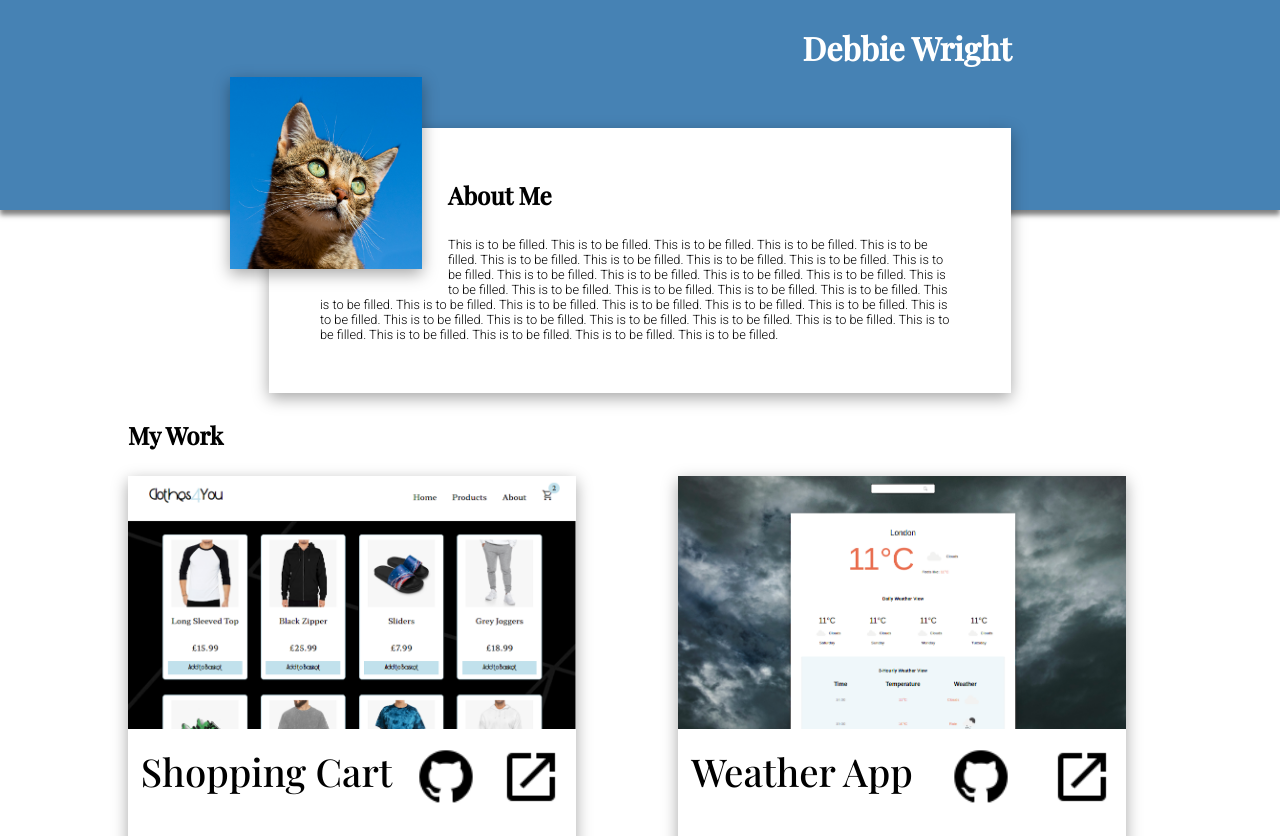
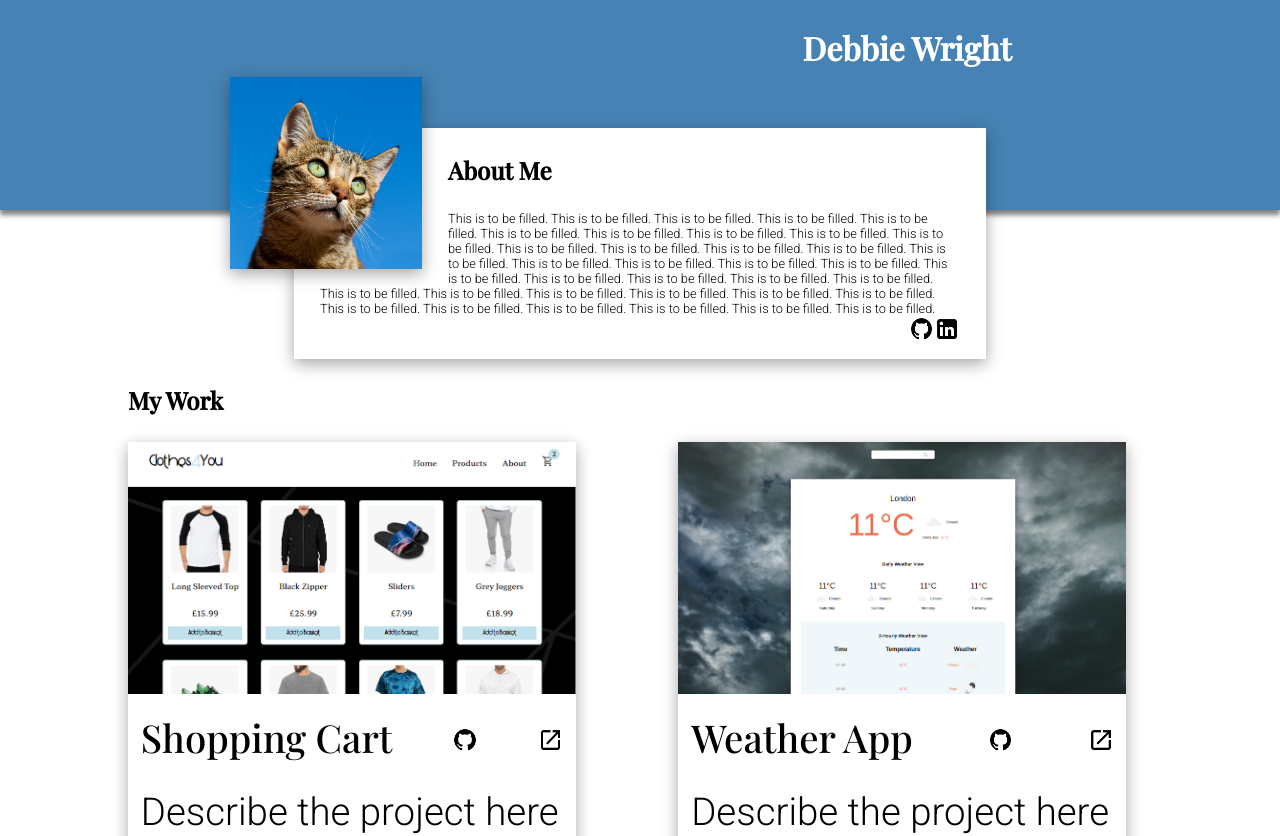
Before and after one commit to dwright1989/portfolio, a JavaScript app: page / in a window 1280 px wide. Shown: the top 836 px of the page. Built offline with nearby package versions, Linux system fonts and the light colour scheme; the HTML template or start-up script is replaced by a standard one.

Commit message:
Links added to about section

```diff
--- a/src/App.css
+++ b/src/App.css
@@ -74,6 +74,11 @@ h1,h2,h3,h4,h5{
 
 #description>p{
     font-size: 3vw;
+}
+
+#aboutMeLinks{
+    text-align: right;
+    padding-top: 4vw;
 }
 
 /*MY WORK*/
@@ -167,7 +172,7 @@ h1,h2,h3,h4,h5{
 
     #description{
         margin: 8vw auto auto auto;
-        padding: 4vw;
+        padding: 2vw 2vw 1vw 2vw;
         width: 50%;
     }
 
@@ -178,4 +183,13 @@ h1,h2,h3,h4,h5{
     #description>p{
         font-size: 1vw;
     }
+
+    #aboutMeLinks{
+        padding-top: 0vw;
+    }
+
+    .social-icon{
+        width: 2vw;
+    }
+
 }
--- a/src/Components/AboutMe.js
+++ b/src/Components/AboutMe.js
@@ -1,5 +1,7 @@
 
-import profilePic from "../Images/placeholderImage.jpg"
+import profilePic from "../Images/placeholderImage.jpg";
+import githubIcon from '../Images/github.jpg';
+import linkedinIcon from '../Images/linkedin.png';
 
 function AboutMe() {
 
@@ -25,7 +27,13 @@ function AboutMe() {
           This is to be filled.  This is to be filled.  This is to be filled.
           This is to be filled.  This is to be filled.  This is to be filled.
           This is to be filled.  This is to be filled.  This is to be filled.  </p>
+          <div id="aboutMeLinks">
+              <p><a href="https://github.com/dwright1989" target="_blank"><img src={githubIcon} alt="github" className="social-icon"/></a>
+              <a href="" target="_blank"><img src={linkedinIcon} alt="linkedin" className="social-icon"/></a></p>
+
         </div>
+        </div>
+
     </div>
   );
 }
```
